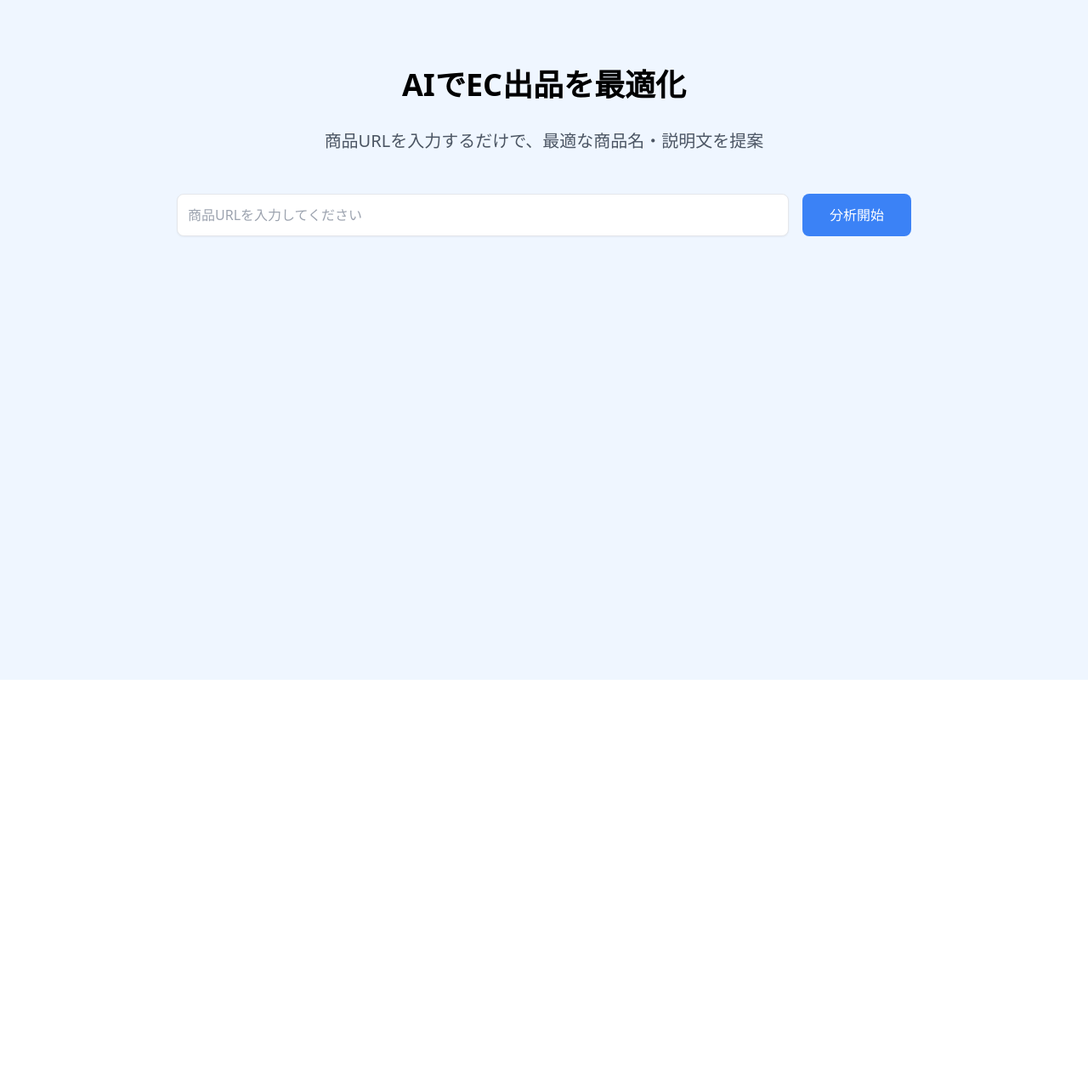
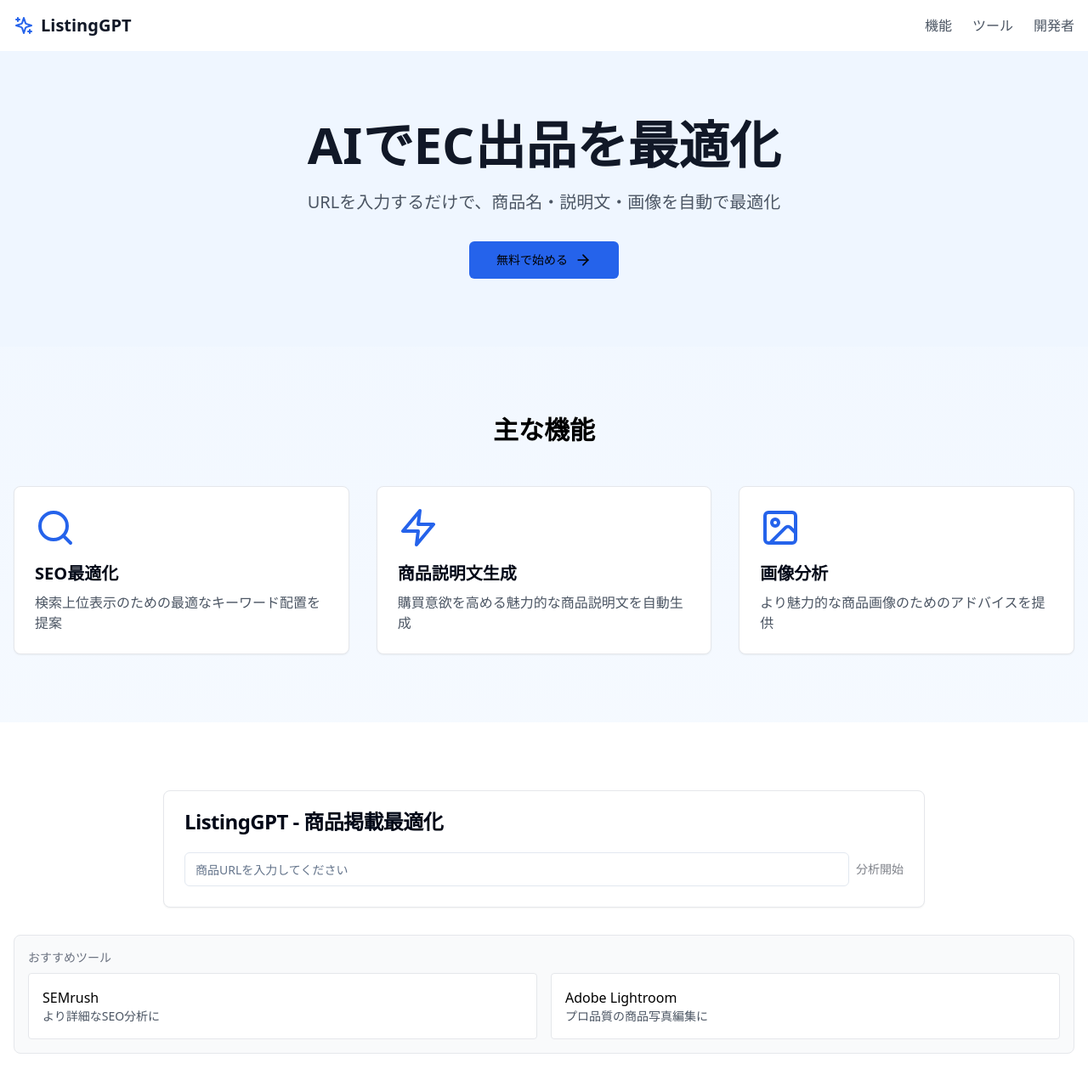
Before and after one commit to peacebox1218/listing-gpt, a Next.js app: page / in a window 1280 px wide. Shown: the top 1278 px of the page at 85% size. Before the commit the page ends 800 px from the top, so only its background shows below. Built offline with nearby package versions, Linux system fonts and the light colour scheme.

Commit message:
Update index.js

```diff
--- a/pages/index.js
+++ b/pages/index.js
@@ -1,71 +1,287 @@
-import Head from 'next/head';
-import { useState } from 'react';
+import React, { useState } from 'react';
+import { Card, CardContent, CardHeader, CardTitle } from '../components/ui/card';
+import { Input } from '../components/ui/input';
+import { Button } from '../components/ui/button';
+import { Alert, AlertTitle, AlertDescription } from '../components/ui/alert';
+import { Tabs, TabsContent, TabsList, TabsTrigger } from '../components/ui/tabs';
+import { ArrowRight, Sparkles, Zap, Search, Image, Users } from 'lucide-react';
 
-export default function Home() {
+// ListingOptimizer Component Definition
+const ListingOptimizer = () => {
   const [url, setUrl] = useState('');
   const [loading, setLoading] = useState(false);
-  const [result, setResult] = useState(null);
+  const [results, setResults] = useState(null);
 
   const analyzeUrl = async () => {
     setLoading(true);
-    try {
-      const response = await fetch('/api/analyze', {
-        method: 'POST',
-        headers: {
-          'Content-Type': 'application/json',
+    // API call simulation
+    setTimeout(() => {
+      setResults({
+        title: {
+          current: "現在の商品名",
+          suggestions: [
+            {
+              improved: "改善案：ブランド名 + 商品特徴 + サイズ",
+              seoScore: 85,
+              appealScore: 90
+            }
+          ],
+          feedback: "キーワード配置の最適化とブランド名の前置により検索性向上"
         },
-        body: JSON.stringify({ url }),
+        description: {
+          current: "現在の商品説明",
+          suggestions: "箇条書きで商品特徴を明確に\n素材感の詳細追加\nサイズ感の具体的な記載",
+          seoTips: "長さは最適です。キーワード密度の改善が推奨されます。",
+          appealTips: "購入のメリットをより明確に。"
+        },
+        image: {
+          tips: "- 自然光での撮影を推奨\n- 45度アングルでの全体像\n- 商品のディテール部分のアップショット追加"
+        }
       });
-      const data = await response.json();
-      setResult(data);
-    } catch (error) {
-      console.error('Error:', error);
-    }
-    setLoading(false);
+      setLoading(false);
+    }, 1500);
   };
 
   return (
-    <div className="min-h-screen bg-blue-50">
-      <Head>
-        <title>ListingGPT - EC出品最適化AI</title>
-        <meta name="description" content="AIがEC出品を最適化" />
-      </Head>
+    <Card className="w-full max-w-4xl mx-auto">
+      <CardHeader>
+        <CardTitle>ListingGPT - 商品掲載最適化</CardTitle>
+      </CardHeader>
+      <CardContent>
+        <div className="space-y-4">
+          <div className="flex gap-2">
+            <Input
+              placeholder="商品URLを入力してください"
+              value={url}
+              onChange={(e) => setUrl(e.target.value)}
+              className="flex-1"
+            />
+            <Button
+              onClick={analyzeUrl}
+              disabled={loading || !url}
+            >
+              {loading ? '分析中...' : '分析開始'}
+            </Button>
+          </div>
 
-      <main className="max-w-4xl mx-auto px-4 py-20">
-        <h1 className="text-4xl font-bold text-center mb-8">
-          AIでEC出品を最適化
-        </h1>
+          {results && (
+            <Tabs defaultValue="title" className="mt-6">
+              <TabsList>
+                <TabsTrigger value="title">商品名</TabsTrigger>
+                <TabsTrigger value="description">商品説明</TabsTrigger>
+                <TabsTrigger value="image">画像</TabsTrigger>
+              </TabsList>
 
-        <p className="text-xl text-center text-gray-600 mb-12">
-          商品URLを入力するだけで、最適な商品名・説明文を提案
-        </p>
+              <TabsContent value="title">
+                <Alert>
+                  <AlertTitle>現在の商品名</AlertTitle>
+                  <AlertDescription>{results.title.current}</AlertDescription>
+                </Alert>
+                <div className="mt-4">
+                  <h3 className="font-medium mb-2">改善案</h3>
+                  {results.title.suggestions.map((suggestion, i) => (
+                    <div key={i} className="p-4 border rounded-lg mb-2">
+                      <p>{suggestion.improved}</p>
+                      <div className="flex gap-4 mt-2 text-sm text-gray-600">
+                        <span>SEOスコア: {suggestion.seoScore}</span>
+                        <span>アピール度: {suggestion.appealScore}</span>
+                      </div>
+                    </div>
+                  ))}
+                </div>
+              </TabsContent>
 
-        <div className="flex gap-4 mb-8">
-          <input
-            type="text"
-            value={url}
-            onChange={(e) => setUrl(e.target.value)}
-            placeholder="商品URLを入力してください"
-            className="flex-1 p-3 rounded-lg border shadow-sm"
-          />
-          <button
-            onClick={analyzeUrl}
-            disabled={loading}
-            className="px-8 py-3 bg-blue-500 text-white rounded-lg hover:bg-blue-600 disabled:opacity-50"
+              <TabsContent value="description">
+                <div className="space-y-4">
+                  <Alert>
+                    <AlertTitle>SEO改善ポイント</AlertTitle>
+                    <AlertDescription>{results.description.seoTips}</AlertDescription>
+                  </Alert>
+                  <Alert>
+                    <AlertTitle>アピール度向上ポイント</AlertTitle>
+                    <AlertDescription>{results.description.appealTips}</AlertDescription>
+                  </Alert>
+                  <div className="whitespace-pre-line">{results.description.suggestions}</div>
+                </div>
+              </TabsContent>
+
+              <TabsContent value="image">
+                <div className="whitespace-pre-line">{results.image.tips}</div>
+              </TabsContent>
+            </Tabs>
+          )}
+        </div>
+      </CardContent>
+    </Card>
+  );
+};
+
+// Layout Component
+const Layout = ({ children }) => (
+  <div className="min-h-screen bg-gradient-to-b from-blue-50 to-white">
+    <nav className="bg-white shadow-sm">
+      <div className="max-w-7xl mx-auto px-4 py-4 flex justify-between items-center">
+        <div className="flex items-center space-x-2">
+          <Sparkles className="h-6 w-6 text-blue-600" />
+          <span className="text-xl font-bold text-gray-900">ListingGPT</span>
+        </div>
+        <div className="flex space-x-6">
+          <a href="#features" className="text-gray-600 hover:text-gray-900">機能</a>
+          <a href="#tool" className="text-gray-600 hover:text-gray-900">ツール</a>
+          <a href="#about" className="text-gray-600 hover:text-gray-900">開発者</a>
+        </div>
+      </div>
+    </nav>
+    {children}
+    <footer className="bg-gray-50 mt-20">
+      <div className="max-w-7xl mx-auto px-4 py-12">
+        <div className="grid grid-cols-1 md:grid-cols-3 gap-8">
+          <div>
+            <h3 className="font-semibold mb-4">ListingGPT</h3>
+            <p className="text-gray-600">EC出品を最適化する次世代AIツール</p>
+          </div>
+          <div>
+            <h3 className="font-semibold mb-4">リンク</h3>
+            <ul className="space-y-2 text-gray-600">
+              <li><a href="#features">機能紹介</a></li>
+              <li><a href="#about">開発者情報</a></li>
+              <li><a href="#privacy">プライバシーポリシー</a></li>
+            </ul>
+          </div>
+          <div className="text-gray-600">
+            <h3 className="font-semibold mb-4">お問い合わせ</h3>
+            <p>support@listinggpt.example.com</p>
+          </div>
+        </div>
+        <div className="mt-8 pt-8 border-t border-gray-200 text-center text-gray-600">
+          © 2024 ListingGPT. All rights reserved.
+        </div>
+      </div>
+    </footer>
+  </div>
+);
+
+// Main HomePage Component
+const HomePage = () => {
+  return (
+    <Layout>
+      {/* Hero Section */}
+      <div className="bg-blue-50 py-20">
+        <div className="max-w-7xl mx-auto px-4 text-center">
+          <h1 className="text-4xl md:text-6xl font-bold text-gray-900 mb-6">
+            AIでEC出品を最適化
+          </h1>
+          <p className="text-xl text-gray-600 mb-8">
+            URLを入力するだけで、商品名・説明文・画像を自動で最適化
+          </p>
+          <Button
+            size="lg"
+            className="bg-blue-600 hover:bg-blue-700"
+            onClick={() => document.getElementById('tool').scrollIntoView({ behavior: 'smooth' })}
           >
-            {loading ? '分析中...' : '分析開始'}
-          </button>
+            無料で始める
+            <ArrowRight className="ml-2 h-5 w-5" />
+          </Button>
         </div>
+      </div>
 
-        {result && (
-          <div className="bg-white p-6 rounded-lg shadow-lg">
-            <h2 className="text-2xl font-bold mb-4">分析結果</h2>
-            <pre className="whitespace-pre-wrap">
-              {JSON.stringify(result, null, 2)}
-            </pre>
+      {/* Features */}
+      <div id="features" className="py-20">
+        <div className="max-w-7xl mx-auto px-4">
+          <h2 className="text-3xl font-bold text-center mb-12">主な機能</h2>
+          <div className="grid md:grid-cols-3 gap-8">
+            <Card>
+              <CardContent className="pt-6">
+                <Search className="h-12 w-12 text-blue-600 mb-4" />
+                <h3 className="text-xl font-semibold mb-2">SEO最適化</h3>
+                <p className="text-gray-600">検索上位表示のための最適なキーワード配置を提案</p>
+              </CardContent>
+            </Card>
+            <Card>
+              <CardContent className="pt-6">
+                <Zap className="h-12 w-12 text-blue-600 mb-4" />
+                <h3 className="text-xl font-semibold mb-2">商品説明文生成</h3>
+                <p className="text-gray-600">購買意欲を高める魅力的な商品説明文を自動生成</p>
+              </CardContent>
+            </Card>
+            <Card>
+              <CardContent className="pt-6">
+                <Image className="h-12 w-12 text-blue-600 mb-4" />
+                <h3 className="text-xl font-semibold mb-2">画像分析</h3>
+                <p className="text-gray-600">より魅力的な商品画像のためのアドバイスを提供</p>
+              </CardContent>
+            </Card>
           </div>
-        )}
-      </main>
-    </div>
+        </div>
+      </div>
+
+      {/* Main Tool */}
+      <div id="tool" className="py-20 bg-white">
+        <div className="max-w-7xl mx-auto px-4">
+          <ListingOptimizer />
+          {/* Sponsored Content */}
+          <div className="mt-8 p-4 border rounded-lg bg-gray-50">
+            <h3 className="text-sm font-medium text-gray-500 mb-2">おすすめツール</h3>
+            <div className="grid md:grid-cols-2 gap-4">
+              <a href="#" className="block p-4 bg-white rounded border hover:shadow-md transition-shadow">
+                <h4 className="font-medium">SEMrush</h4>
+                <p className="text-sm text-gray-600">より詳細なSEO分析に</p>
+              </a>
+              <a href="#" className="block p-4 bg-white rounded border hover:shadow-md transition-shadow">
+                <h4 className="font-medium">Adobe Lightroom</h4>
+                <p className="text-sm text-gray-600">プロ品質の商品写真編集に</p>
+              </a>
+            </div>
+          </div>
+        </div>
+      </div>
+
+      {/* About Developer */}
+      <div id="about" className="py-20 bg-gray-50">
+        <div className="max-w-7xl mx-auto px-4">
+          <h2 className="text-3xl font-bold text-center mb-12">開発者について</h2>
+          <div className="max-w-3xl mx-auto">
+            <Card>
+              <CardContent className="pt-6">
+                <div className="flex items-center space-x-4 mb-6">
+                  <div className="h-16 w-16 bg-blue-100 rounded-full flex items-center justify-center">
+                    <Users className="h-8 w-8 text-blue-600" />
+                  </div>
+                  <div>
+                    <h3 className="text-xl font-semibold">開発チーム</h3>
+                    <p className="text-gray-600">EC×AI specialists</p>
+                  </div>
+                </div>
+                <p className="text-gray-600 mb-4">
+                  EC販売に特化したAIソリューションを開発するチームです。
+                  豊富なEC運営経験とAI開発の知見を組み合わせ、
+                  より効率的な商品販売を支援するツールを提供しています。
+                </p>
+                <div className="grid grid-cols-2 gap-4 text-sm text-gray-600">
+                  <div>
+                    <p className="font-medium">得意分野</p>
+                    <ul className="list-disc list-inside">
+                      <li>ECプラットフォーム最適化</li>
+                      <li>自然言語処理</li>
+                      <li>画像認識AI</li>
+                    </ul>
+                  </div>
+                  <div>
+                    <p className="font-medium">実績</p>
+                    <ul className="list-disc list-inside">
+                      <li>累計10,000件以上の最適化</li>
+                      <li>平均売上30%向上</li>
+                      <li>リピート率95%以上</li>
+                    </ul>
+                  </div>
+                </div>
+              </CardContent>
+            </Card>
+          </div>
+        </div>
+      </div>
+    </Layout>
   );
-}
+};
+
+export default HomePage;
```
